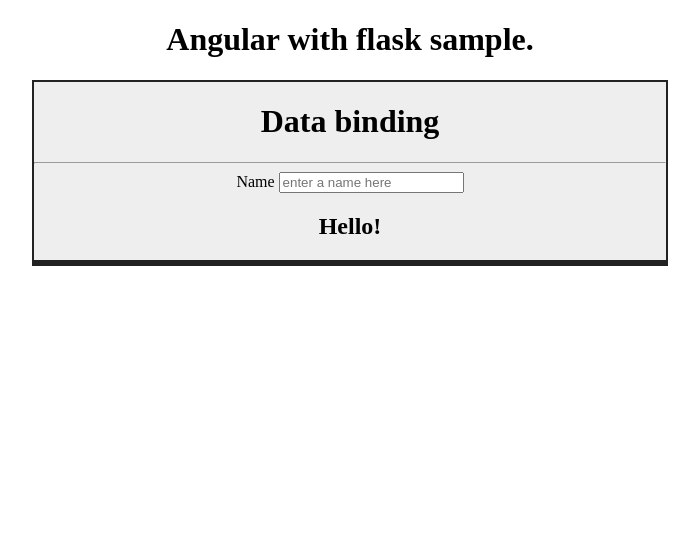
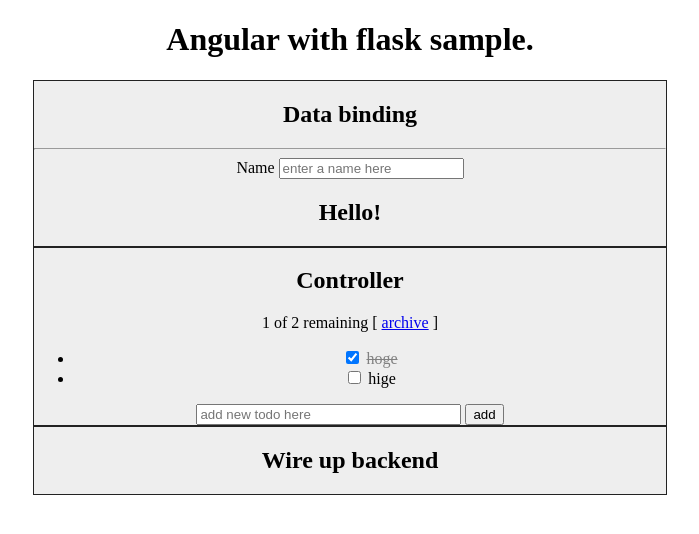
Before and after one commit to yymm/flask-angular, a Flask app: page / in a window 1280 px wide. Shown: the top 534 px of the page, without its empty margins (290-989 px from the left). Run offline with Flask 2, Linux system fonts and the light colour scheme.

Commit message:
Added a controller sample.

```diff
--- a/static/css/style.css
+++ b/static/css/style.css
@@ -5,5 +5,9 @@
 	width: 50%;
 	margin: 0 auto;
 	background-color: #eee;
-	border: 2px solid #222;
+	border: 1px solid #222;
 }
+.done-true {
+	text-decoration: line-through;
+	color: gray;
+}
--- a/static/js/general.js
+++ b/static/js/general.js
@@ -4,3 +4,32 @@
   $interpolateProvider.startSymbol('[[');
   $interpolateProvider.endSymbol(']]');
 });
+
+
+// Controller section
+function TodoCtrl($scope) {
+	$scope.todos = [
+		{text:"hoge", done:true},
+		{text:"hige", done:false}];
+
+	$scope.addTodo = function(){
+		$scope.todos.push({text:$scope.todoText, done:false});
+		$scope.todoText = '';
+	};
+
+	$scope.remaining = function(){
+		var count = 0;
+		angular.forEach($scope.todos, function(todo) {
+			count += todo.done ? 0 : 1;
+		});
+		return count;
+	};
+
+	$scope.archive = function(){
+		var oldTodos = $scope.todos;
+		$scope.todos = [];
+		angular.forEach(oldTodos, function(todo) {
+			if (!todo.done) $scope.todos.push(todo);
+		});
+	};
+}
--- a/templates/index.html
+++ b/templates/index.html
@@ -8,13 +8,31 @@
 
 {% block body %}
 <h1>Angular with flask sample.</h1>
-<div class="box">
+<section class="box">
 	<h1>Data binding</h1>
 	<hr>
 	<label>Name</label>
 	<input type="text" ng-model="yourname" placeholder="enter a name here">
 	<h2>Hello! [[yourname]]</h2>
-</div>
-<div class="box">
-</div>
+</section>
+<section class="box">
+	<h1>Controller</h1>
+	<div ng-controller="TodoCtrl">
+		<span>[[remaining()]] of [[todos.length]] remaining</span>
+		[ <a href="#" ng-click="archive()">archive</a> ]
+		<ul class="unstyled">
+			<li ng-repeat="todo in todos">
+				<input type="checkbox" ng-model="todo.done">
+				<span class="done-[[todo.done]]">[[todo.text]]</span>
+			</li>
+		</ul>
+		<form ng-submit="addTodo()">
+			<input type="text" ng-model="todoText" size="30" placeholder="add new todo here">
+			<input type="submit" value="add">
+		</form>
+	</div>
+</section>
+<section class="box">
+	<h1>Wire up backend</h1>
+</section>
 {% endblock %}
```
